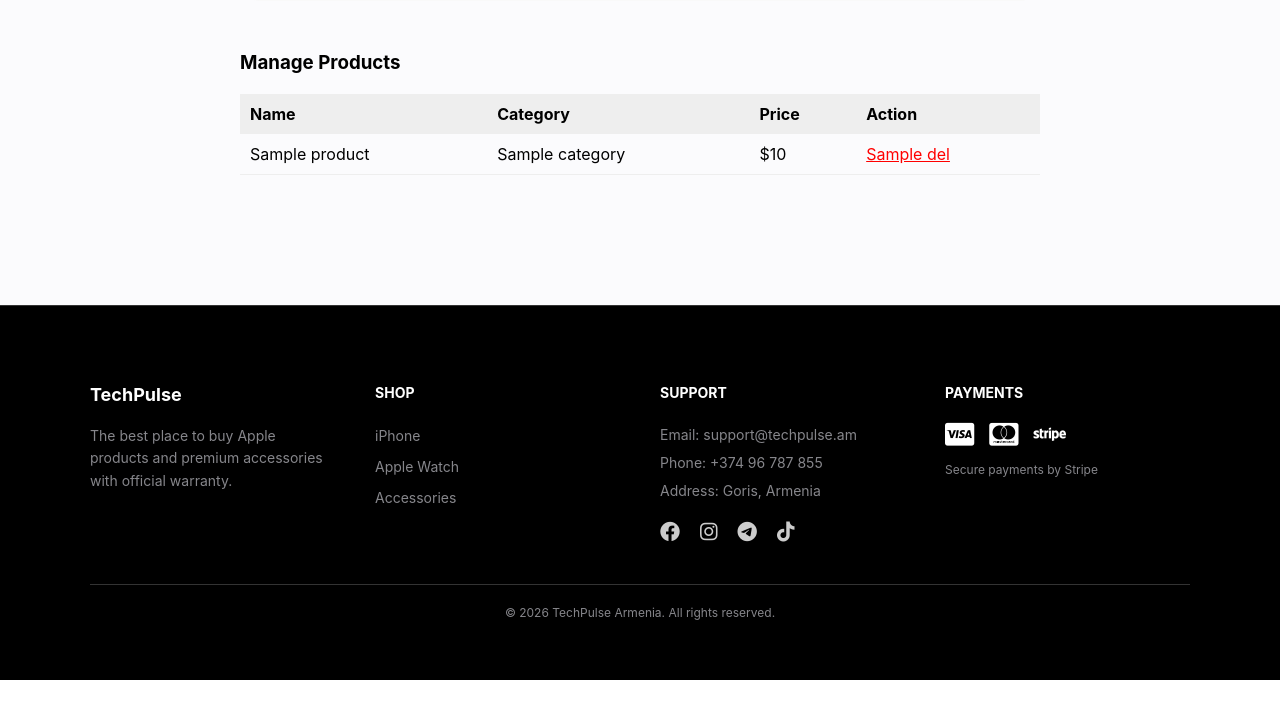
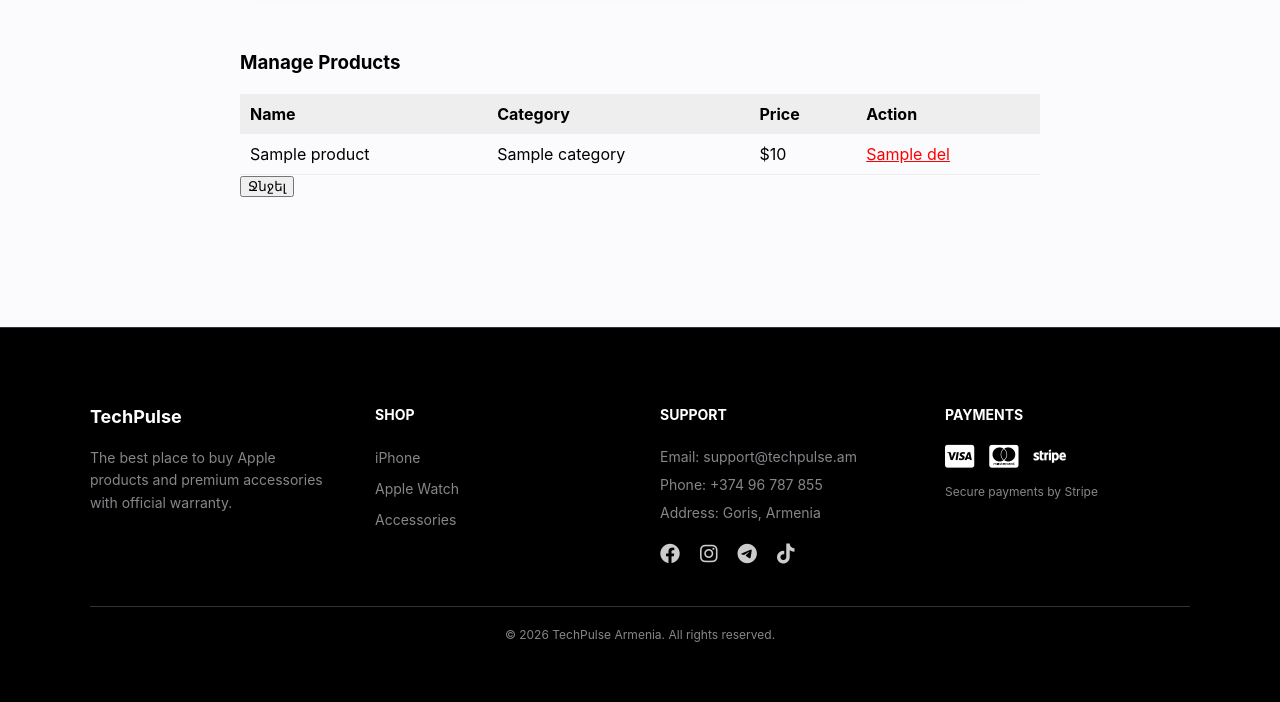
Before and after one commit to mezhlumyangarik-hue/techpulse-store, a Python web app: template templates/admin.html in a window 1280 px wide. Shown: the part 648-1350 px from the top of the page. Before the commit the page ends 1328 px from the top, so only its background shows below. Run offline with Jinja, Linux system fonts and the light colour scheme; the template is opened without the code that fills it: most values are stand-ins (such as "Sample title", 1, 10 or a date in 2020).

Commit message:
Update admin.html

```diff
--- a/templates/admin.html
+++ b/templates/admin.html
@@ -39,5 +39,11 @@
             {% endfor %}
         </tbody>
     </table>
+
+    <form action="{{ url_for('delete_product', product_id=product.id) }}" method="POST" style="display:inline;">
+    <button type="submit" class="btn btn-danger btn-sm" onclick="return confirm('Վստա՞հ եք, որ ուզում եք ջնջել այս ապրանքը։')">
+        Ջնջել
+    </button>
+</form>
 </div>
 {% endblock %}
```
